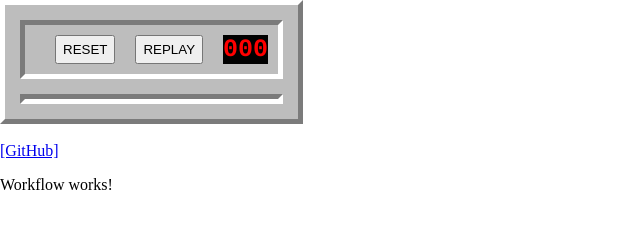
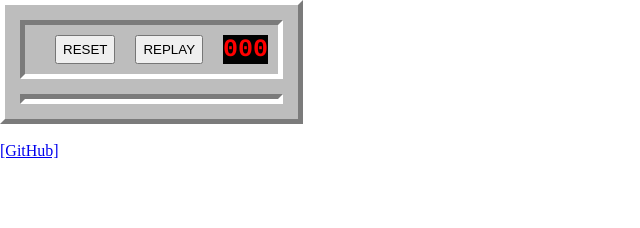
Before and after one commit to rdlf0/minesweeper, a plain HTML site: page index.html in a window 1280 px wide. Shown: the whole page, without its empty margins (0-640 px from the left). Drawn offline with Linux system fonts and the light colour scheme.

```diff
--- a/index.html
+++ b/index.html
@@ -21,6 +21,5 @@
     </div>
     <br>
     <a href="https://github.com/rdlf0/minesweeper" target="blank" title="Find the source code at GitHub">[GitHub]</a>
-    <p>Workflow works!</p>
 </body>
 </html>
```
Also changed, not shown: 1 other file.
